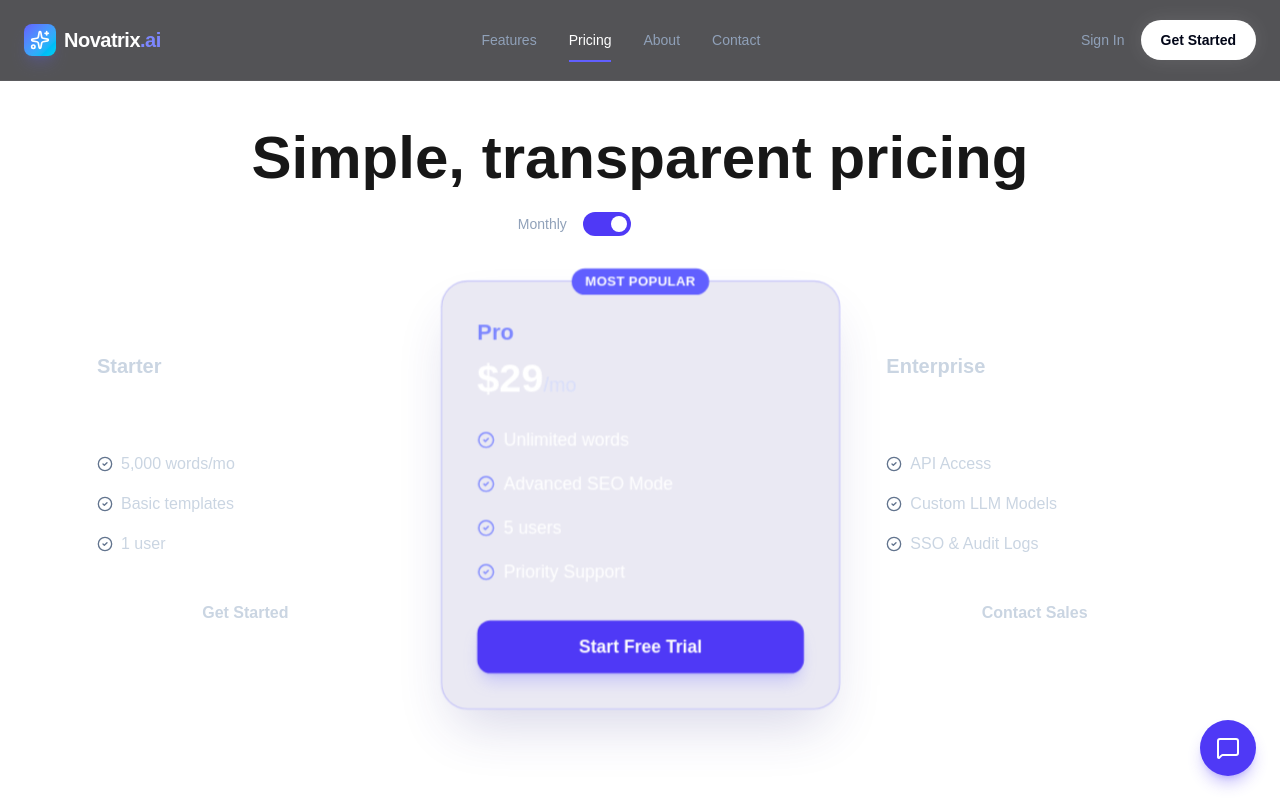
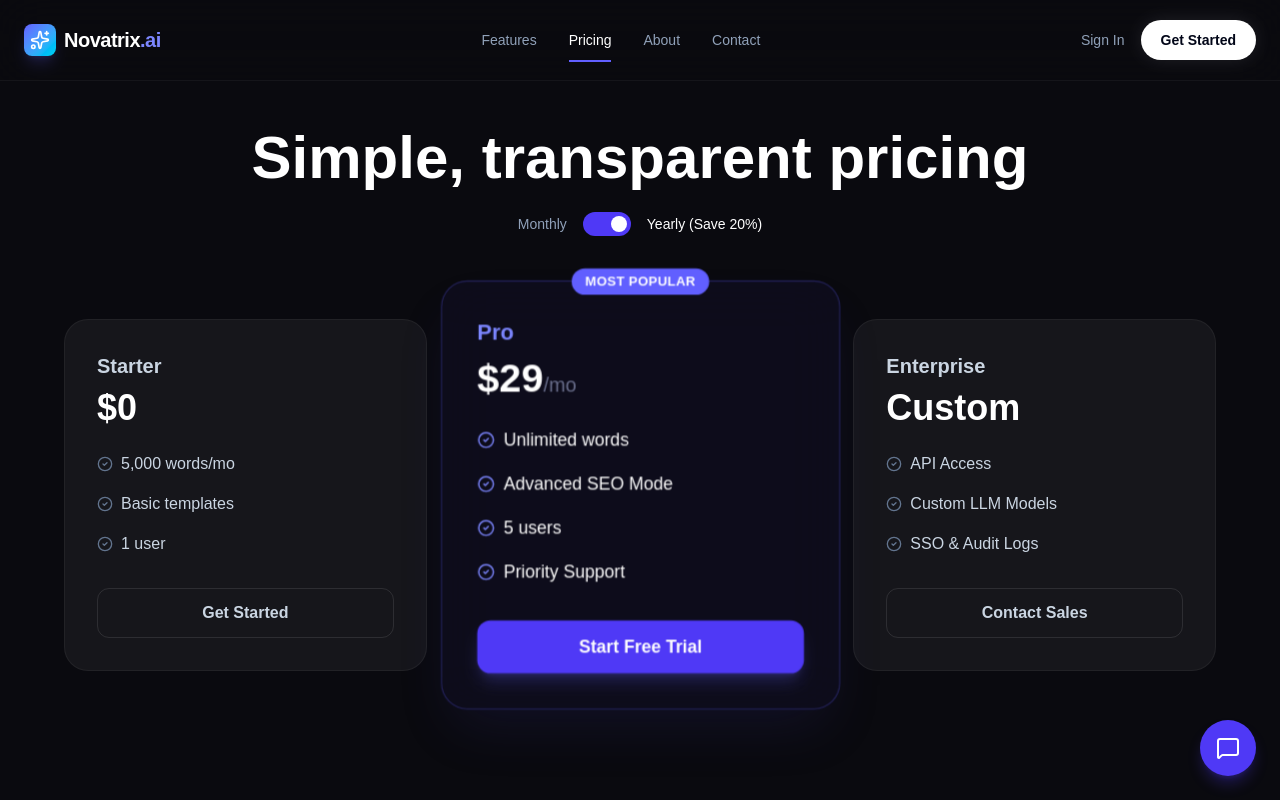
Before and after one commit to JohnsonGAO-Kainuo/kainuo-demo-01-saas, a Next.js app: page /pricing in a window 1280 px wide. Built offline with nearby package versions, Linux system fonts and the light colour scheme.

Commit message:
fix: pricing page visibility issues

```diff
--- a/app/pricing/page.tsx
+++ b/app/pricing/page.tsx
@@ -5,7 +5,7 @@ import { CheckCircle2 } from "lucide-react";
 
 export default function PricingPage() {
   return (
-    <div className="min-h-screen pt-32 pb-20">
+    <div className="min-h-screen pt-32 pb-20 bg-[#0A0A0F] text-white">
       <div className="container mx-auto px-6">
         <div className="text-center mb-16">
           <motion.h1
```
